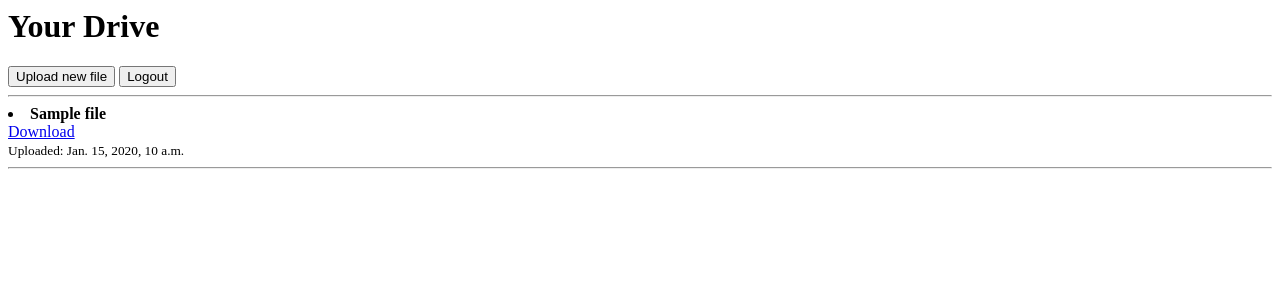
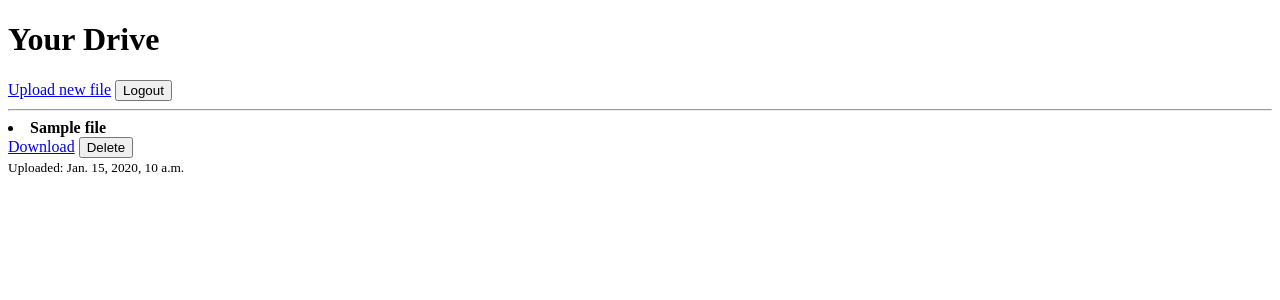
Before and after one commit to KafetzisThomas/FileSpace, a Django app: page / in a window 1280 px wide. Shown: the top 300 px of the page. Run offline with Django 5.2, Linux system fonts and the light colour scheme; a user stored in the database is signed in; tables that the repository leaves empty hold one stand-in row (values such as "Sample post").

Commit message:
Add file deletion view

```diff
--- a/files/urls.py
+++ b/files/urls.py
@@ -5,4 +5,5 @@ app_name = "files"
 urlpatterns = [
     path("", views.drive, name="drive"),
     path("new_file/", views.new_file, name="new_file"),
+    path("delete_file/<int:pk>", views.delete_file, name="delete_file"),
 ]
--- a/files/views.py
+++ b/files/views.py
@@ -1,4 +1,4 @@
-from django.shortcuts import render, redirect
+from django.shortcuts import render, redirect, get_object_or_404
 from django.contrib.auth.decorators import login_required
 from .models import File
 from .forms import FileForm
@@ -21,3 +21,10 @@ def new_file(request):
         form = FileForm()
 
     return render(request, "files/new_file.html", {"form": form})
+
+@login_required
+def delete_file(request, pk):
+    file = get_object_or_404(File, pk=pk, owner=request.user)
+    file.file.delete()  # delete actual file from storage
+    file.delete()  # delete db record
+    return redirect("files:drive")
--- /dev/null
+++ b/templates/base.html
@@ -0,0 +1,10 @@
+<!DOCTYPE html>
+<html lang="en">
+<head>
+    <meta charset="UTF-8">
+    <meta name="viewport" content="width=device-width, initial-scale=1">
+    <title>FileSpace - {% block title %}{% endblock title %}</title>
+</head>
+<body>
+    {% block content %}{% endblock %}
+</body>
--- a/templates/files/drive.html
+++ b/templates/files/drive.html
@@ -1,12 +1,15 @@
+{% extends "base.html" %}
+
+{% block title %}Drive{% endblock title %}
+
+{% block content %}
     <h1>Your Drive</h1>
 
     <div class="d-flex gap-3">
-  <form action="{% url 'files:new_file' %}" method="get" style="display:inline;">
-    <button type="submit" class="btn btn-primary">Upload new file</button>
-  </form>
+        <a href="{% url 'files:new_file' %}">Upload new file</a>
         <form method="post" action="{% url 'users:logout' %}" style="display:inline;">
             {% csrf_token %}
-    <button type="submit" class="btn btn-danger">Logout</button>
+            <button type="submit">Logout</button>
         </form>
     </div>
 
@@ -14,15 +17,19 @@
 
     {% if files %}
         {% for file in files %}
-      <li>
+            <li class="mb-3">
                 <strong>{{ file.name }}</strong>
-        <br>
+                <div class="d-flex gap-3 mt-2">
                     <a href="{{ file.file.url }}" download>Download</a>
-        <br>
-        <small>Uploaded: {{ file.uploaded_at }}</small>
+                    <form action="{% url 'files:delete_file' file.id %}" method="post" style="display:inline;">
+                        {% csrf_token %}
+                        <button type="submit">Delete</button>
+                    </form>
+                </div>
+                <small class="text-muted">Uploaded: {{ file.uploaded_at }}</small>
             </li>
-      <hr>
         {% endfor %}
     {% else %}
         <p>Your drive is empty.</p>
     {% endif %}
+{% endblock content %}
```
Also changed, not shown: templates/files/new_file.html (+10 -6 lines), templates/users/login.html (+12 -8 lines), templates/users/register.html (+13 -5 lines). Lines whose indentation alone changed are shown as unchanged.
